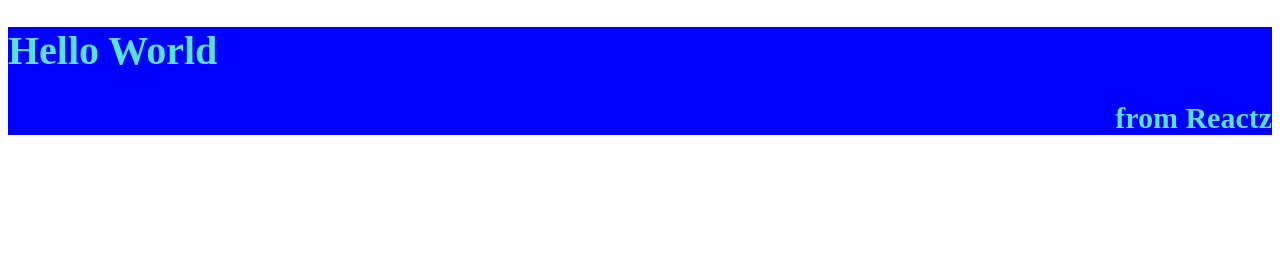
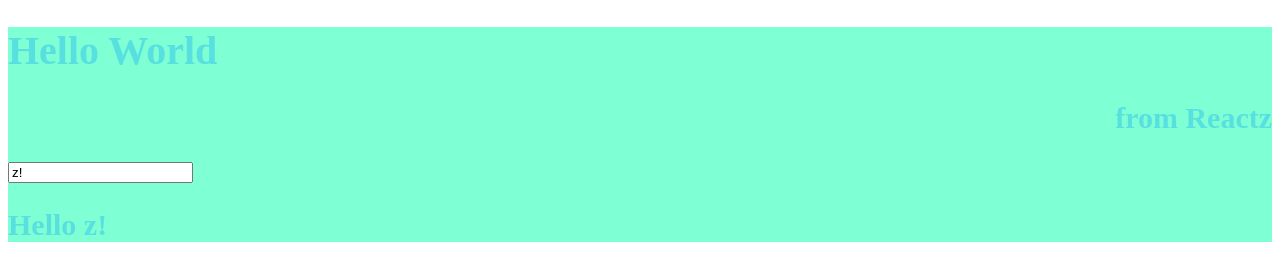
Before and after one commit to okkjoo/okkjoo-web-interview-hot, a plain HTML site: page mini/react/public/index.html in a window 1280 px wide. Drawn offline with Linux system fonts and the light colour scheme.

Commit message:
test: react 协调 修改节点

````diff
--- a/mini/react/public/index.html
+++ b/mini/react/public/index.html
@@ -5,7 +5,7 @@
     <meta charset="utf-8">
     <meta name="viewport" content="width=device-width, initial-scale=1, shrink-to-fit=no">
     <meta name="theme-color" content="#000000">
-    <title>React App</title>
+    <title>Reactz App</title>
     <style>
       div {
         font-size: 20px;
@@ -28,24 +28,42 @@
     const element = (
       <div style="background: salmon">
         <h1>Hello World</h1>
-        <h2 style="text-align:right">from Didact</h2>
+        <h2 style="text-align:right">from Reactz</h2>
       </div>
     );
     ```
     */
+    const container = document.getElementById('root');
+
+    const updateValue = e => {
+      console.log(e.target.value);
+      rerender(e.target.value)
+      console.log('render')
+    }
+
+    const rerender = value => {
+      const inputElement = /*#__PURE__*/ Reactz.createElement("div", null, /*#__PURE__*/ Reactz.createElement(
+        "input", {
+          onInput: updateValue,
+          value: value
+        }), /*#__PURE__*/ Reactz.createElement("h2", null, "Hello ", value));
+
       const element = /*#__PURE__*/ Reactz.createElement(
         "div", {
-        style: "background: blue; "
+          style: "background: aquamarine; "
         },
         /*#__PURE__*/
         Reactz.createElement("h1", null, "Hello World"),
         /*#__PURE__*/
         Reactz.createElement("h2", {
           style: "text-align:right"
-      }, "from Reactz"));
+        }, "from Reactz"),
+        inputElement
+      );
+      Reactz.render(element, container);
+    };
 
-    const container = document.getElementById('root');
-    Reactz.render(element, container);
+    rerender('z!')
   </script>
 
 </html>
````
Lines whose indentation alone changed are shown as unchanged.
